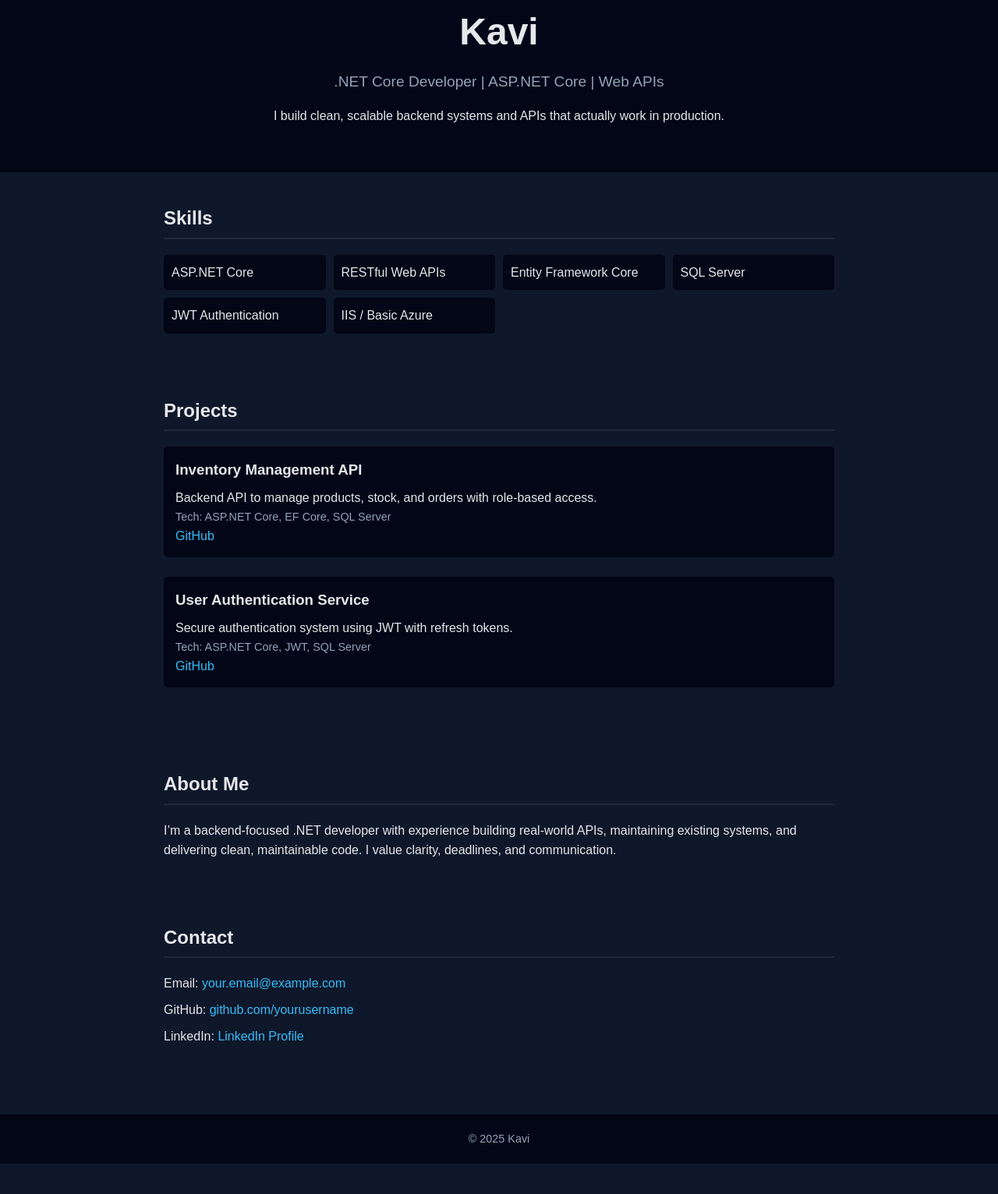
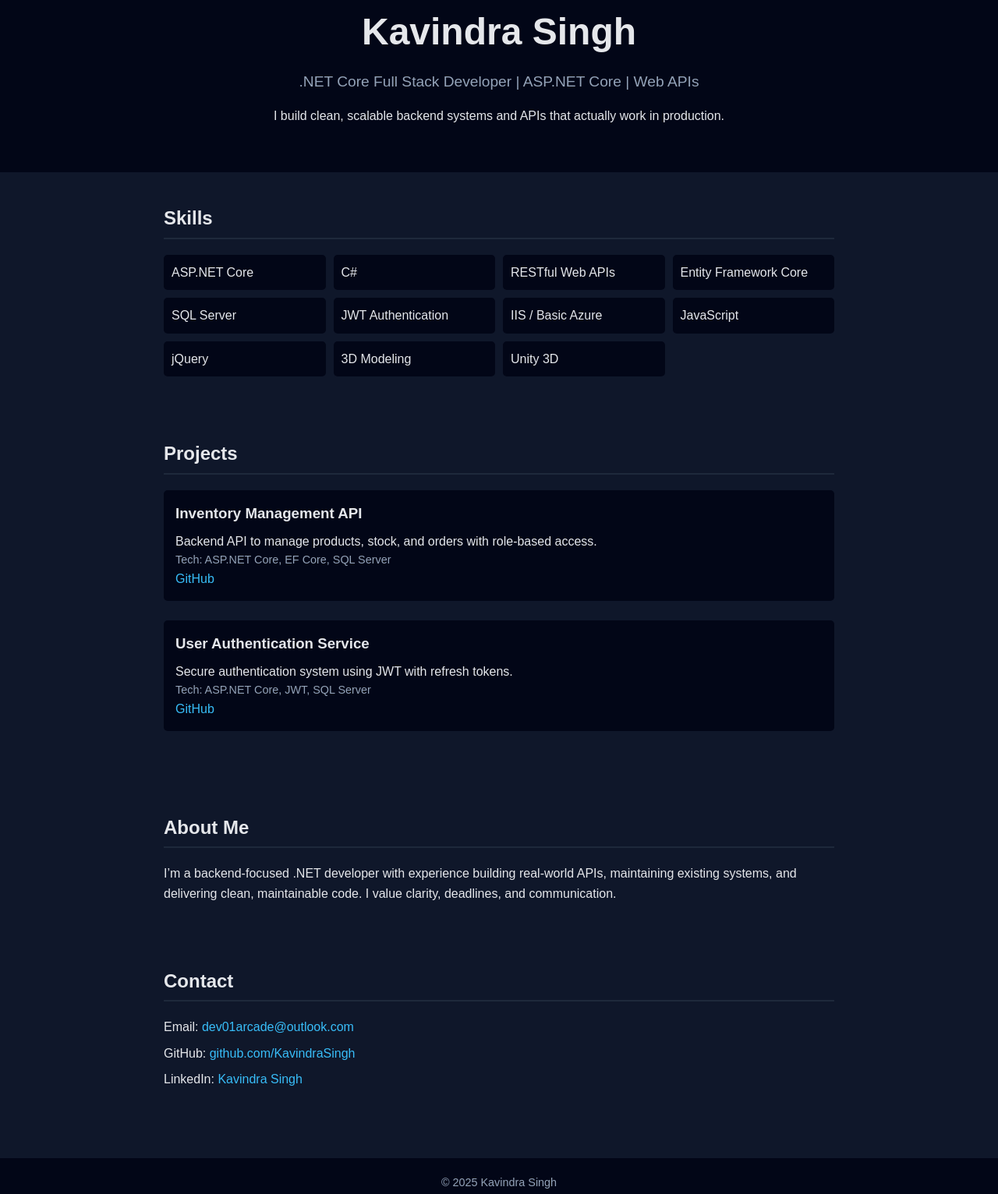
Before and after one commit to KavindraSingh/kavindrasingh.github.io, a plain HTML site: page index.html in a window 1280 px wide. Shown: the part 57-1589 px from the top of the page at 78% size. Before the commit the page ends 1550 px from the top, so only its background shows below. Drawn offline with Linux system fonts and the light colour scheme.

Commit message:
Updated skills

```diff
--- a/index.html
+++ b/index.html
@@ -10,8 +10,8 @@
 
     <!-- HERO -->
     <header class="hero">
-        <h1>Kavi</h1>
-        <p class="subtitle">.NET Core Developer | ASP.NET Core | Web APIs</p>
+        <h1>Kavindra Singh</h1>
+        <p class="subtitle">.NET Core Full Stack Developer | ASP.NET Core | Web APIs</p>
         <p class="tagline">
             I build clean, scalable backend systems and APIs that actually work in production.
         </p>
@@ -22,11 +22,16 @@
         <h2>Skills</h2>
         <ul class="skills">
             <li>ASP.NET Core</li>
+            <li>C#</li>
             <li>RESTful Web APIs</li>
             <li>Entity Framework Core</li>
             <li>SQL Server</li>
             <li>JWT Authentication</li>
             <li>IIS / Basic Azure</li>
+            <li>JavaScript</li>
+            <li>jQuery</li>
+             <li>3D Modeling</li>
+             <li>Unity 3D</li>
         </ul>
     </section>
 
@@ -67,13 +72,13 @@
     <!-- CONTACT -->
     <section class="section contact">
         <h2>Contact</h2>
-        <p>Email: <a href="mailto:your.email@example.com">your.email@example.com</a></p>
-        <p>GitHub: <a href="https://github.com/yourusername" target="_blank">github.com/yourusername</a></p>
-        <p>LinkedIn: <a href="#" target="_blank">LinkedIn Profile</a></p>
+        <p>Email: <a href="mailto:dev01arcade@outlook.com">dev01arcade@outlook.com</a></p>
+        <p>GitHub: <a href="https://github.com/KavindraSingh" target="_blank">github.com/KavindraSingh</a></p>
+        <p>LinkedIn: <a href="https://www.linkedin.com/in/kavindra-singh-634b24193?utm_source=share&utm_campaign=share_via&utm_content=profile&utm_medium=android_app" target="_blank">Kavindra Singh</a></p>
     </section>
 
     <footer>
-        <p>© 2025 Kavi</p>
+        <p>© 2025 Kavindra Singh</p>
     </footer>
 
 </body>
```
